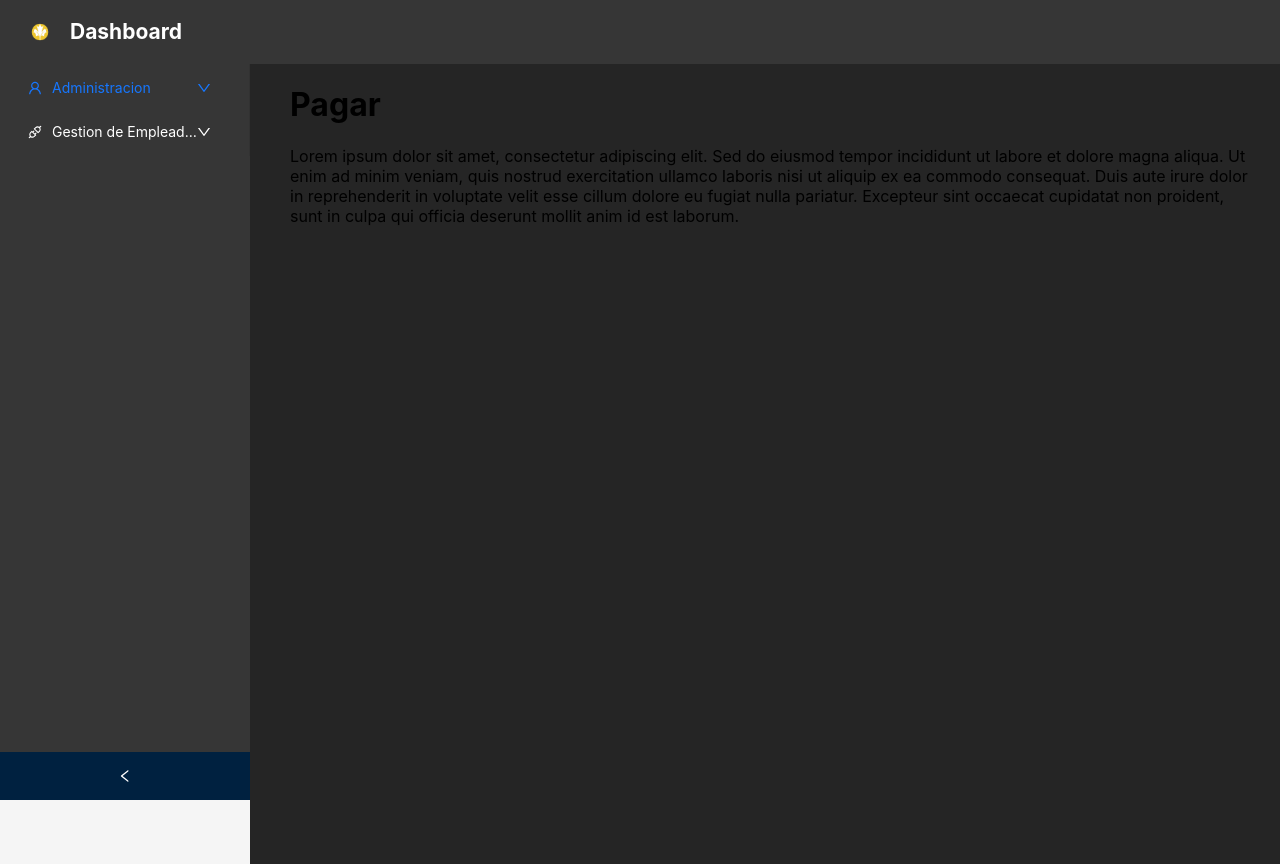
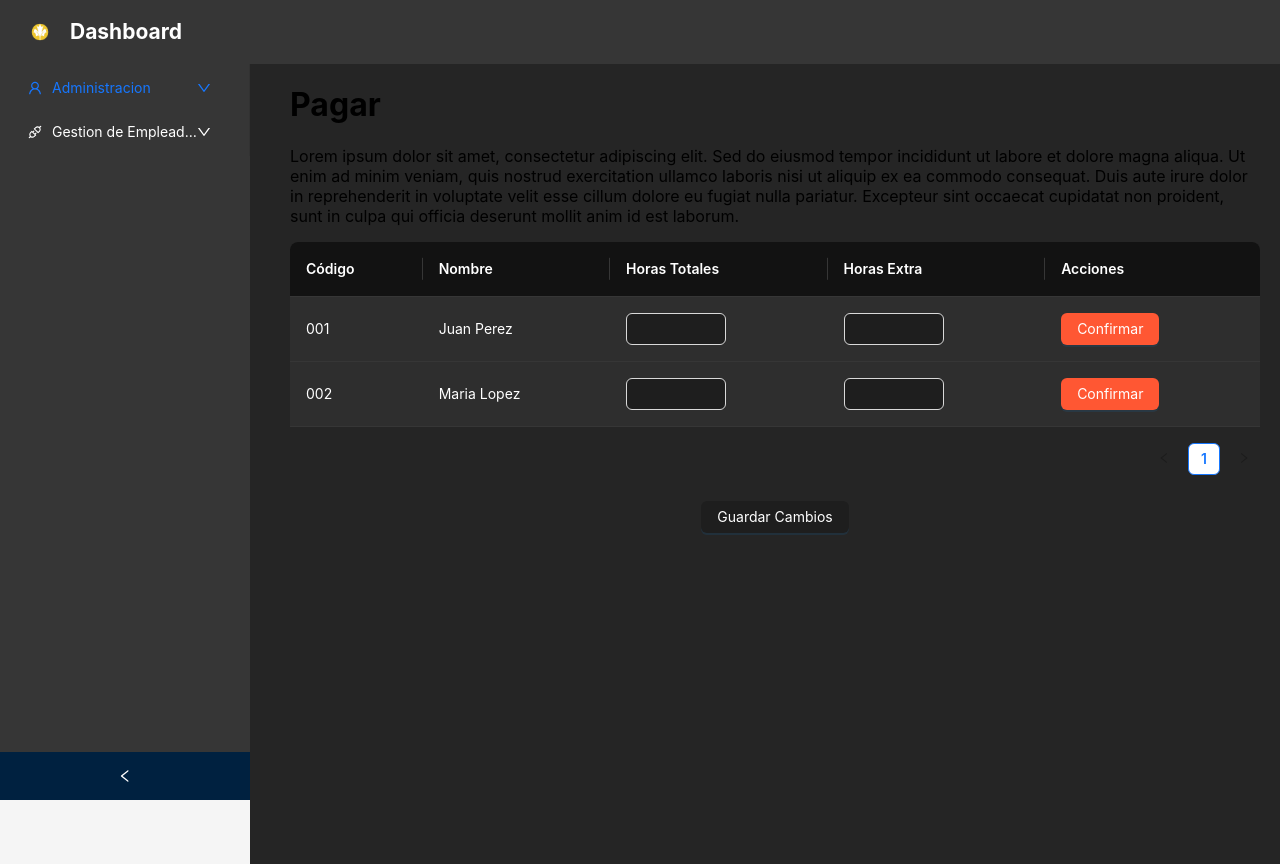
Before and after one commit to nelrecarte/Hackathon, a React (Create React App) app in the folder client/client/: page /Pagar in a window 1280 px wide. Built offline with nearby package versions, Linux system fonts and the light colour scheme.

Commit message:
Tabla de manejar pagos agregada

```diff
--- /dev/null
+++ b/client/client/src/components/TablaEmpleados.jsx
@@ -0,0 +1,76 @@
+import React from 'react';
+import { Table, ConfigProvider } from 'antd';
+
+const TablaEmpleados = () => {
+    const columns = [
+        {
+            title: 'Código',
+            dataIndex: 'codigo',
+            key: 'codigo',
+        },
+        {
+            title: 'Nombre',
+            dataIndex: 'nombre',
+            key: 'nombre',
+        },
+        {
+            title: 'Correo Electrónico',
+            dataIndex: 'correoElectronico',
+            key: 'correoElectronico',
+        },
+        {
+            title: 'Tipo de Salario',
+            dataIndex: 'tipoDeSalario',
+            key: 'tipoDeSalario',
+        },
+        {
+            title: 'Salario',
+            dataIndex: 'salario',
+            key: 'salario',
+        },
+    ];
+
+    const data = [
+        {
+            key: '1',
+            codigo: '001',
+            nombre: 'Juan Perez',
+            correoElectronico: 'juan.perez@example.com',
+            tipoDeSalario: 'Mensual',
+            salario: '$3000',
+        },
+        {
+            key: '2',
+            codigo: '002',
+            nombre: 'Maria Lopez',
+            correoElectronico: 'maria.lopez@example.com',
+            tipoDeSalario: 'Quincenal',
+            salario: '$1500',
+        },
+        // Add more data as needed
+    ];
+
+    return (
+        <ConfigProvider
+            theme={{
+                components: {
+                    Table: {
+                        colorBgContainer: '#2E2E2E', // Background color of the table
+                        colorText: '#FFFFFF', // Text color
+                        headerColor: '#FFFFFF', // Header color
+                        headerBg: '#121212', // Header background color
+                        rowHoverBg: '#1E1E1E', // Background color of the row on hover
+                        headerSplitColor	: '#363636', // Header split color
+                        colorSplit: '#363636', // Split color
+                        borderColor	: '#363636', // Border color
+
+                    },
+                },
+            }}
+        >
+            <Table columns={columns} dataSource={data} />
+        </ConfigProvider>
+    );
+};
+
+export default TablaEmpleados;
--- /dev/null
+++ b/client/client/src/components/TablaPago.jsx
@@ -0,0 +1,153 @@
+import React, { useState } from 'react';
+import { Table, Input, Button, ConfigProvider, Modal } from 'antd';
+import { CheckOutlined } from '@ant-design/icons';
+
+const TablaPago = () => {
+    const [data, setData] = useState([
+        {
+            key: '1',
+            codigo: '001',
+            nombre: 'Juan Perez',
+            horasTotales: '',
+            horasExtra: '',
+            confirmado: false,
+        },
+        {
+            key: '2',
+            codigo: '002',
+            nombre: 'Maria Lopez',
+            horasTotales: '',
+            horasExtra: '',
+            confirmado: false,
+        },
+        // Add more data as needed
+    ]);
+
+    const handleConfirm = (key) => {
+        setData((prevData) =>
+            prevData.map((item) =>
+                item.key === key ? { ...item, confirmado: true } : item
+            )
+        );
+    };
+
+    const handleInputChange = (key, field, value) => {
+        setData((prevData) =>
+            prevData.map((item) =>
+                item.key === key ? { ...item, [field]: value, confirmado: false } : item
+            )
+        );
+    };
+
+    const handleGuardarCambios = () => {
+        const allConfirmed = data.every(item => item.confirmado);
+        if (allConfirmed) {
+            // Handle the function if all rows have the checkmark
+            console.log('All rows confirmed');
+        } else {
+            // Show modal if not all rows are confirmed
+            Modal.warning({
+                title: 'Advertencia',
+                content: 'No has ingresado todas las horas',
+            });
+        }
+    };
+
+    const columns = [
+        {
+            title: 'Código',
+            dataIndex: 'codigo',
+            key: 'codigo',
+        },
+        {
+            title: 'Nombre',
+            dataIndex: 'nombre',
+            key: 'nombre',
+        },
+        {
+            title: 'Horas Totales',
+            dataIndex: 'horasTotales',
+            key: 'horasTotales',
+            render: (text, record) => (
+                <Input
+                    value={record.horasTotales}
+                    onChange={(e) => handleInputChange(record.key, 'horasTotales', e.target.value)}
+                    style={{ width: '100px', backgroundColor: "#1E1E1E", color: "#FFFFFF" }} // Reduced width and custom styles
+                />
+            ),
+        },
+        {
+            title: 'Horas Extra',
+            dataIndex: 'horasExtra',
+            key: 'horasExtra',
+            render: (text, record) => (
+                <Input
+                    value={record.horasExtra}
+                    onChange={(e) => handleInputChange(record.key, 'horasExtra', e.target.value)}
+                    style={{ width: '100px', backgroundColor: "#1E1E1E", color: "#FFFFFF" }} // Reduced width and custom styles
+                />
+            ),
+        },
+        {
+            title: 'Acciones',
+            dataIndex: 'acciones',
+            key: 'acciones',
+            render: (text, record) => (
+                record.confirmado ? (
+                    <CheckOutlined style={{ color: 'green' }} />
+                ) : (
+                    <Button type="primary" onClick={() => handleConfirm(record.key)}>
+                        Confirmar
+                    </Button>
+                )
+            ),
+        },
+    ];
+
+    return (
+        <div>
+        <ConfigProvider
+            theme={{
+                components: {
+                    Table: {
+                        colorBgContainer: '#2E2E2E', // Background color of the table
+                        colorText: '#FFFFFF', // Text color
+                        headerColor: '#FFFFFF', // Header color
+                        headerBg: '#121212', // Header background color
+                        rowHoverBg: '#1E1E1E', // Background color of the row on hover
+                        headerSplitColor: '#363636', // Header split color
+                        colorSplit: '#363636', // Split color
+                        borderColor: '#363636', // Border color
+                    },
+                    Button: {
+                        colorPrimary: '#FF5733', // Change this to your desired button background color
+                        colorPrimaryHover: '#FF4500', // Change this to your desired button hover background color
+                    },
+                },
+            }}
+        >
+            <Table columns={columns} dataSource={data} />
+        </ConfigProvider>
+        <div style={{ display: 'flex', flexDirection: 'column', alignItems: 'center' }}>
+        <ConfigProvider
+            theme={{
+                components: {
+                    Button: {
+                        colorPrimary: '#1E1E1E', // Change this to your desired button background color
+                        colorPrimaryHover: '#FF4500', // Change this to your desired button hover background color
+                    },
+                },
+            }}
+        >
+            <Button type="primary" style={{ marginTop: '10px'}} onClick={handleGuardarCambios}>
+                Guardar Cambios
+            </Button>
+        </ConfigProvider>
+            </div>
+
+        </div>
+
+    );
+};
+
+export default TablaPago;
--- a/client/client/src/pages/Pagar.jsx
+++ b/client/client/src/pages/Pagar.jsx
@@ -1,5 +1,6 @@
 import React from 'react';
 import NavigationBar from '../components/navigationBar';
+import TablaPago from '../components/TablaPago';
 
 const Pagar = () => {
     return (
@@ -10,6 +11,7 @@ const Pagar = () => {
                 <p>
                     Lorem ipsum dolor sit amet, consectetur adipiscing elit. Sed do eiusmod tempor incididunt ut labore et dolore magna aliqua. Ut enim ad minim veniam, quis nostrud exercitation ullamco laboris nisi ut aliquip ex ea commodo consequat. Duis aute irure dolor in reprehenderit in voluptate velit esse cillum dolore eu fugiat nulla pariatur. Excepteur sint occaecat cupidatat non proident, sunt in culpa qui officia deserunt mollit anim id est laborum.
                 </p>
+                <TablaPago />
             </div>
         </div>
     );
--- a/client/client/src/pages/VerEmpleados.jsx
+++ b/client/client/src/pages/VerEmpleados.jsx
@@ -1,5 +1,6 @@
 import React from 'react';
 import NavigationBar from '../components/navigationBar';
+import TablaEmpleados from '../components/TablaEmpleados';
 
 const VerEmpleados = () => {
     return (
@@ -10,6 +11,7 @@ const VerEmpleados = () => {
                 <p>
                     Lorem ipsum dolor sit amet, consectetur adipiscing elit. Sed do eiusmod tempor incididunt ut labore et dolore magna aliqua. Ut enim ad minim veniam, quis nostrud exercitation ullamco laboris nisi ut aliquip ex ea commodo consequat. Duis aute irure dolor in reprehenderit in voluptate velit esse cillum dolore eu fugiat nulla pariatur. Excepteur sint occaecat cupidatat non proident, sunt in culpa qui officia deserunt mollit anim id est laborum.
                 </p>
+                <TablaEmpleados />
             </div>
         </div>
     );
```
